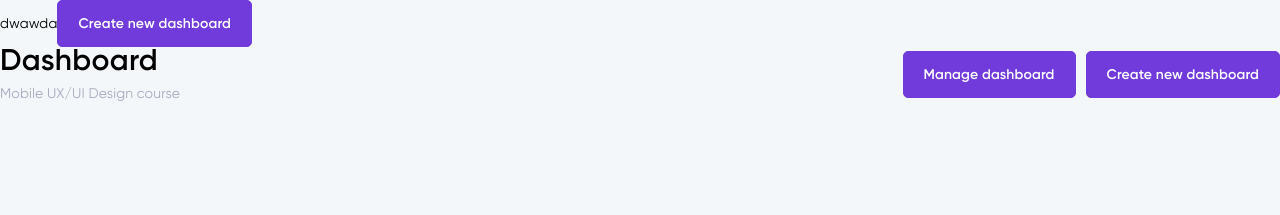
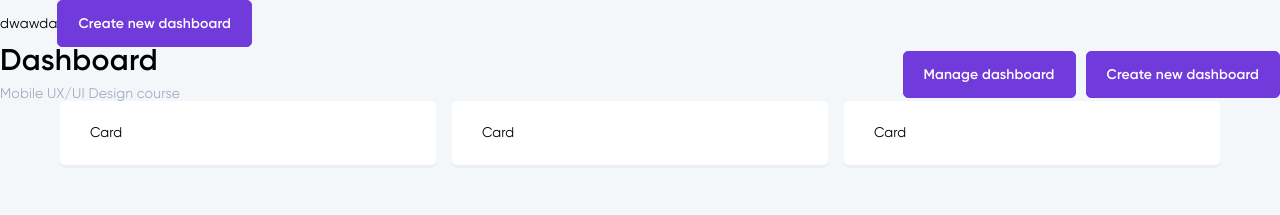
Before and after one commit to kritzona/online-course-dashboard, a React (Create React App) app: page / in a window 1280 px wide. Shown: the top 215 px of the page. Built offline with nearby package versions, Linux system fonts and the light colour scheme.

Commit message:
Сверстал карточку с контентными обвертками

```diff
--- /dev/null
+++ b/src/components/atoms/Card/Card.tsx
@@ -0,0 +1,12 @@
+import React from 'react'
+import CardStyled from './CardStyled'
+
+interface IProps {
+  children?: React.ReactNode
+}
+
+const Card = (props: IProps) => {
+  return <CardStyled>{props.children}</CardStyled>
+}
+
+export default Card
--- /dev/null
+++ b/src/components/atoms/Card/CardStyled.tsx
@@ -0,0 +1,16 @@
+import styled, { css, DefaultTheme } from 'styled-components'
+
+interface IProps {
+  theme: DefaultTheme
+}
+
+const CardStyled = styled.div<IProps>`
+  ${({ theme }) => css`
+    width: 100%;
+    background-color: ${theme.colors.whiteColor};
+    border-radius: ${theme.sizes.borderRadius}px;
+    box-shadow: ${theme.effects.cardBoxShadow};
+  `}
+`
+
+export default CardStyled
--- /dev/null
+++ b/src/components/atoms/ContentWrapper/ContentWrapper.tsx
@@ -0,0 +1,19 @@
+import React from 'react'
+import ContentWrapperStyled from './ContentWrapperStyled'
+
+export type TContentWrapperSize = 'normal' | 'large'
+
+interface IProps {
+  size?: TContentWrapperSize
+  children?: React.ReactNode
+}
+
+const ContentWrapper = (props: IProps) => {
+  return (
+    <ContentWrapperStyled size={props.size}>
+      {props.children}
+    </ContentWrapperStyled>
+  )
+}
+
+export default ContentWrapper
--- /dev/null
+++ b/src/components/atoms/ContentWrapper/ContentWrapperStyled.tsx
@@ -0,0 +1,22 @@
+import styled, { css, DefaultTheme } from 'styled-components'
+import { TContentWrapperSize } from './ContentWrapper'
+
+interface IProps {
+  size?: TContentWrapperSize
+  theme: DefaultTheme
+}
+
+const ContentWrapperStyled = styled.div<IProps>`
+  ${({ theme, size }) => css`
+    ${(!size || size === 'normal') &&
+    css`
+      padding: ${theme.sizes.stepSize * 2.5}px ${theme.sizes.stepSize * 3}px;
+    `}
+    ${size === 'large' &&
+    css`
+      padding: ${theme.sizes.stepSize * 4}px;
+    `}
+  `}
+`
+
+export default ContentWrapperStyled
--- a/src/components/atoms/Wrapper/WrapperStyled.tsx
+++ b/src/components/atoms/Wrapper/WrapperStyled.tsx
@@ -14,7 +14,6 @@ const WrapperStyled = styled.div<IProps>`
       ${paddingX === undefined || paddingX
         ? `${theme.sizes.stepSize * 6}px`
         : '0'};
-    box-sizing: border-box;
     position: relative;
 
     @media ${theme.mediaQueries.phablet} {
--- a/src/views/HomeView/HomeView.tsx
+++ b/src/views/HomeView/HomeView.tsx
@@ -3,6 +3,11 @@ import HomeViewStyled from './HomeViewStyled'
 import Text from '../../components/atoms/Text/Text'
 import Button from '../../components/atoms/Button/Button'
 import ContentHeader from '../../components/molecules/ContentHeader/ContentHeader'
+import Wrapper from '../../components/atoms/Wrapper/Wrapper'
+import Row from '../../components/atoms/Row/Row'
+import Column from '../../components/atoms/Column/Column'
+import Card from '../../components/atoms/Card/Card'
+import ContentWrapper from '../../components/atoms/ContentWrapper/ContentWrapper'
 
 interface IProps {}
 
@@ -17,6 +22,25 @@ const HomeView = (props: IProps) => {
           <Button>Create new dashboard</Button>
         </>
       </ContentHeader>
+      <Wrapper>
+        <Row gutter={true}>
+          <Column size={4}>
+            <Card>
+              <ContentWrapper size="normal">Card</ContentWrapper>
+            </Card>
+          </Column>
+          <Column size={4}>
+            <Card>
+              <ContentWrapper size="normal">Card</ContentWrapper>
+            </Card>
+          </Column>
+          <Column size={4}>
+            <Card>
+              <ContentWrapper size="normal">Card</ContentWrapper>
+            </Card>
+          </Column>
+        </Row>
+      </Wrapper>
     </HomeViewStyled>
   )
 }
```
